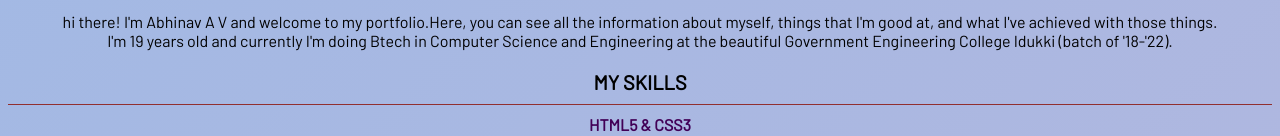
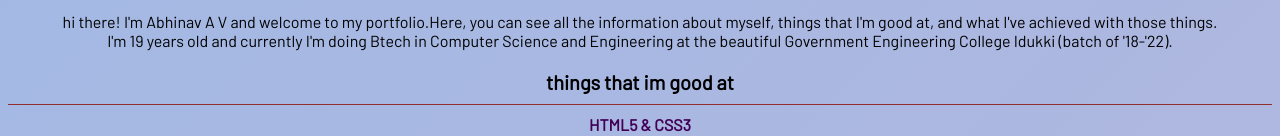
Before and after one commit to eesypeesy/eesypeesy.github.io, a plain HTML site: page index.html in a window 1280 px wide. Shown: the part 359-495 px from the top of the page. Drawn offline with Linux system fonts and the light colour scheme; a script that the page names is missing.

Commit message:
Update index.html

```diff
--- a/index.html
+++ b/index.html
@@ -25,7 +25,7 @@
         <br>I'm 19 years old and currently I'm doing Btech in Computer Science and Engineering at the beautiful Government Engineering College Idukki (batch of '18-'22).
     </div>
     <div class="skills">
-        <div class="heading">MY SKILLS</div>
+        <div class="heading">things that im good at</div>
         <div class="line"></div>
         <div class="details">
         <div class="front">HTML5 & CSS3</div>
```
